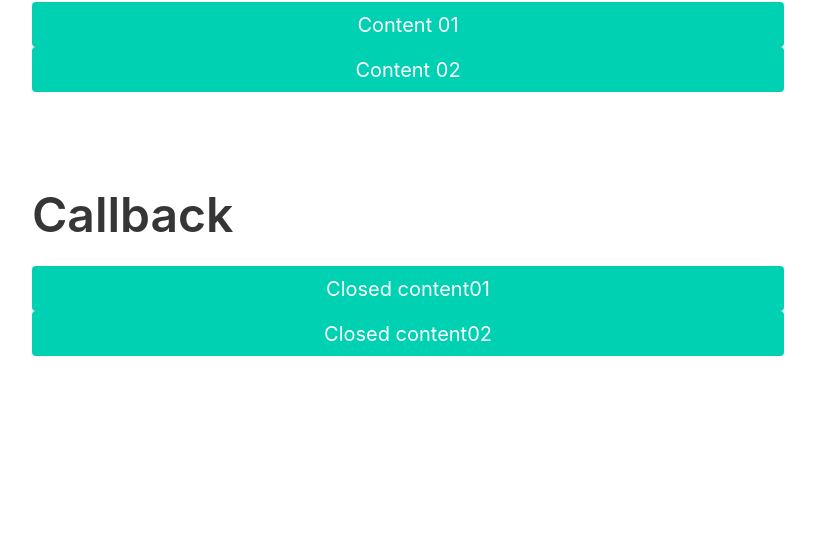
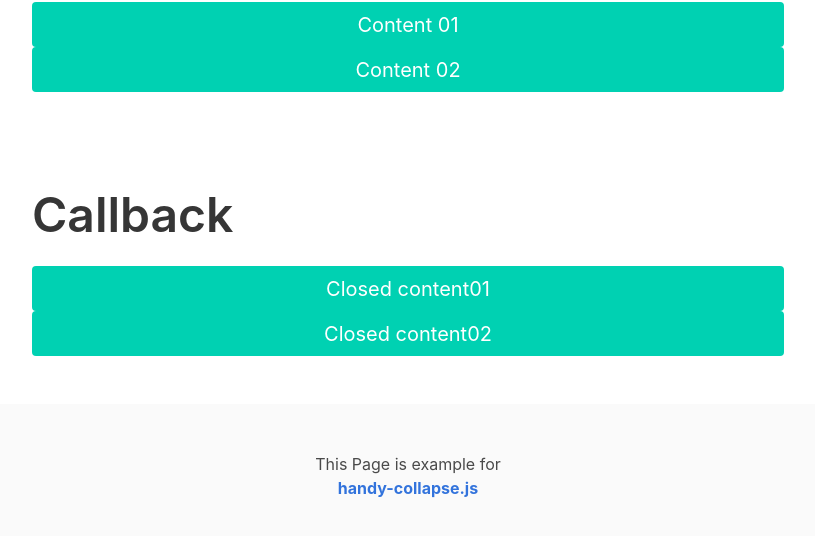
Before and after one commit to sk-rt/handy-collapse, a website: page sample/index.html in a window 1280 px wide. Shown: the part 641-1177 px from the top of the page, without its empty margins (232-1047 px from the left). Before the commit the page ends 1045 px from the top, so only its background shows below. Drawn offline with nearby package versions, Linux system fonts and the light colour scheme.

Commit message:
Uploaded example page on Netlify

```diff
--- a/sample/index.html
+++ b/sample/index.html
@@ -52,11 +52,12 @@
     </head>
 
     <body>
+
         <div class="container">
             <!-- Basic -->
             <section class="section">
-				<h1 class="title is-1">Basic Accordion</h1>
-				<!-- if add activeClass(def: "is-active"), Opened on init. -->
+                <h1 class="title is-1">Basic Accordion</h1>
+                <!-- if add activeClass(def: "is-active"), Opened on init. -->
                 <button type="button" class="button is-primary is-fullwidth is-medium" data-basic-control="content01">
                     Content 01
                 </button>
@@ -253,5 +254,13 @@
                 </div>
             </section>
         </div>
+        <footer class="footer">
+            <div class="content has-text-centered">
+                <p>
+                    This Page is example for<br />
+                    <a href="https://github.com/sk-rt/handy-collapse"> <strong>handy-collapse.js</strong></a>
+                </p>
+            </div>
+        </footer>
     </body>
 </html>
```
Also changed, not shown: README.md.
